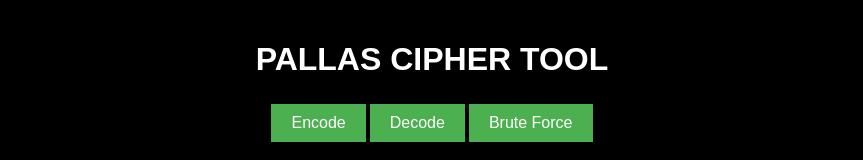
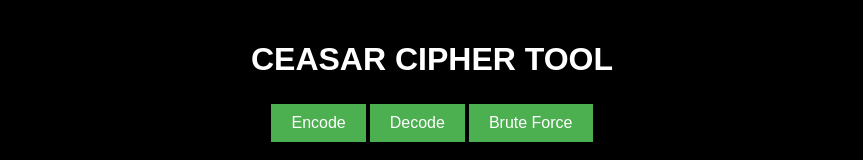
Before and after one commit to Aerith13/Ceasar-Cypher-Tool, a plain HTML site: page index.html in a window 1280 px wide. Shown: the top 160 px of the page, without its empty margins (208-1071 px from the left). Drawn offline with Linux system fonts and the light colour scheme.

Commit message:
Update index.html

```diff
--- a/index.html
+++ b/index.html
@@ -8,7 +8,7 @@
 </head>
 <body>
     <div class="container">
-        <h1>PALLAS CIPHER TOOL</h1>
+        <h1>CEASAR CIPHER TOOL</h1>
         <div class="menu">
             <button id="encode-btn">Encode</button>
             <button id="decode-btn">Decode</button>
```
